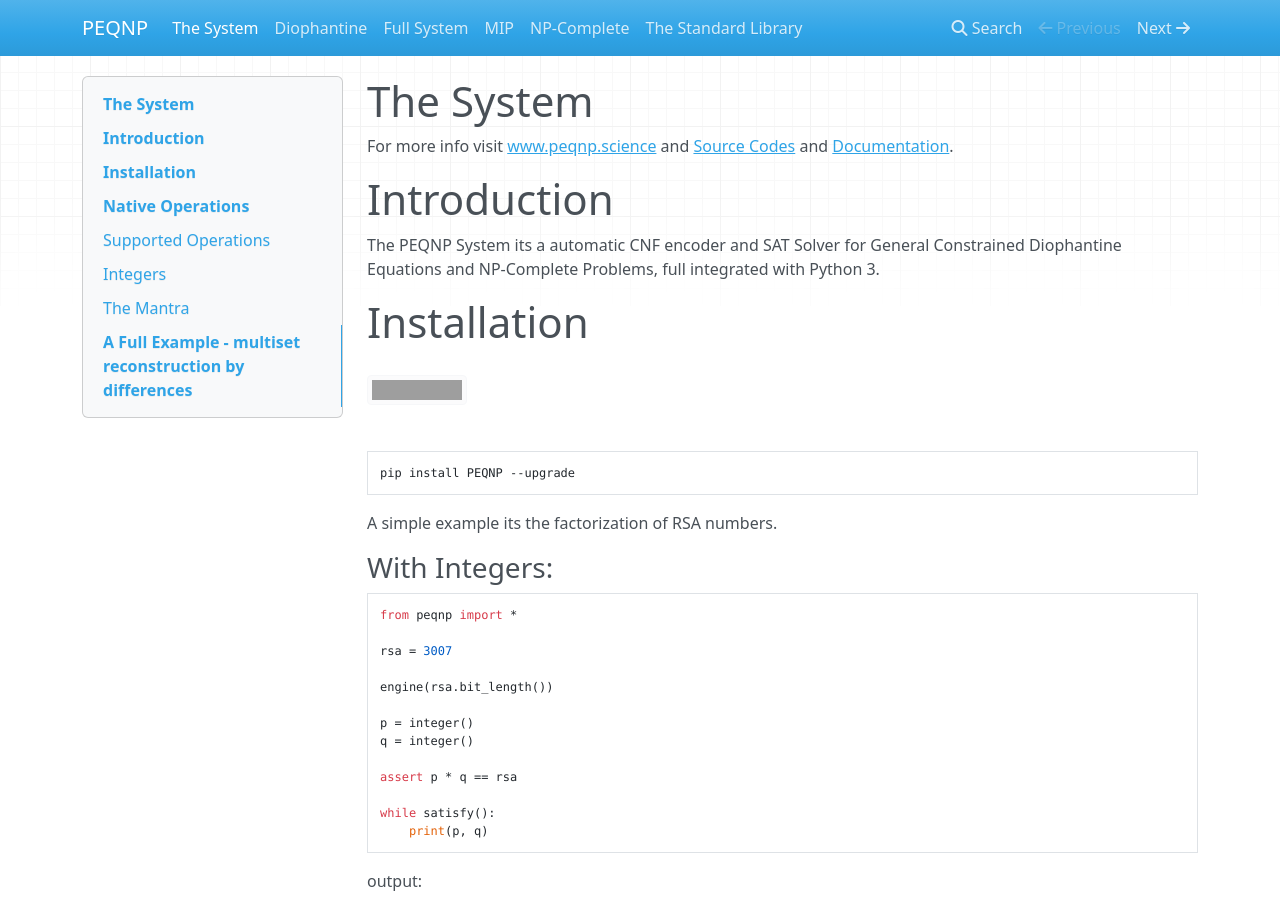
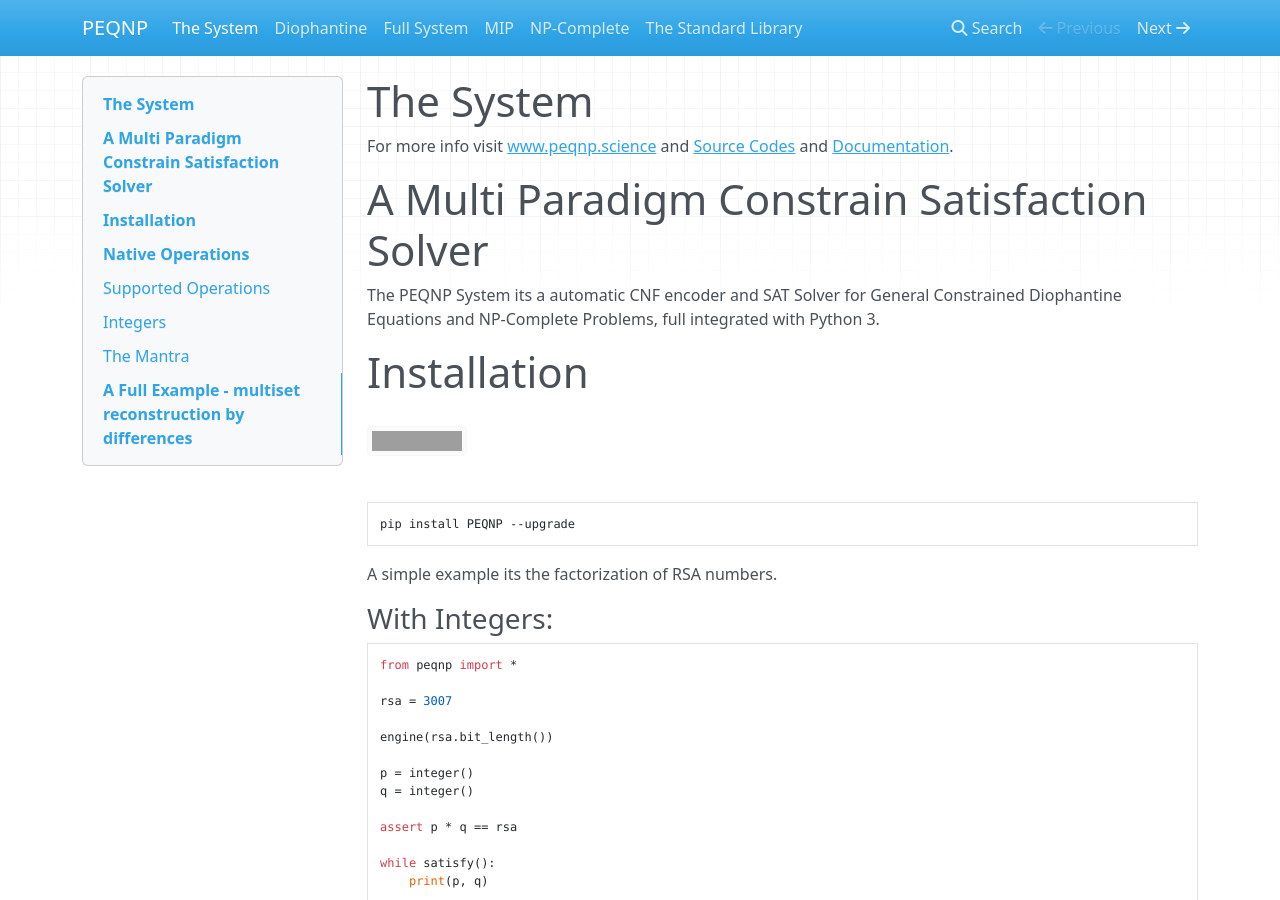
Before and after one commit to maxtuno/PEQNP, an MkDocs documentation site: the page built from docs/index.md, in a window 1280 px wide and 900 px high. Built offline with MkDocs 1.6.1, drawn with Linux system fonts in a browser that asks for light colours; nearby versions of some CDN libraries; formulas are drawn with MathJax 3; a script that is not in the unit is left out; grey boxes are pictures that could not be loaded.

Commit message:
Update index.md

```diff
--- a/docs/index.md
+++ b/docs/index.md
@@ -2,7 +2,7 @@
 
 For more info visit [www.peqnp.science](http://www.peqnp.science) and [Source Codes](https://github.com/maxtuno/PEQNP) and [Documentation](https://peqnp.readthedocs.io).
 
-# Introduction
+# A Multi Paradigm Constrain Satisfaction Solver
 
 The PEQNP System its a automatic CNF encoder and SAT Solver for General Constrained Diophantine Equations and NP-Complete Problems, full integrated with Python 3.
 
```
